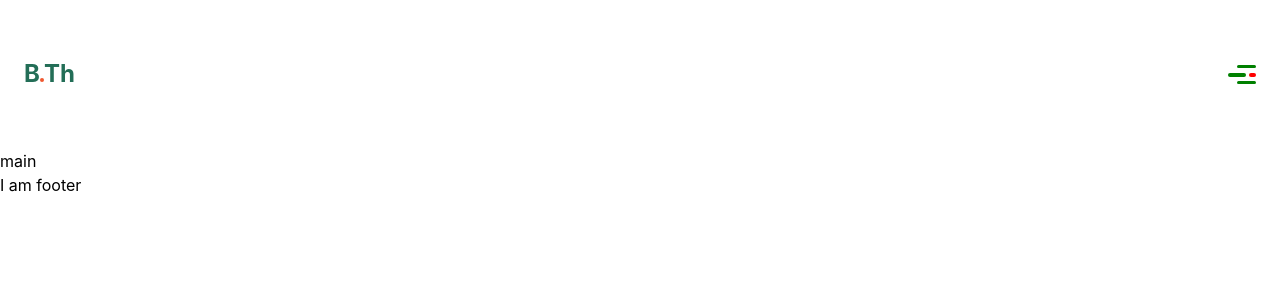
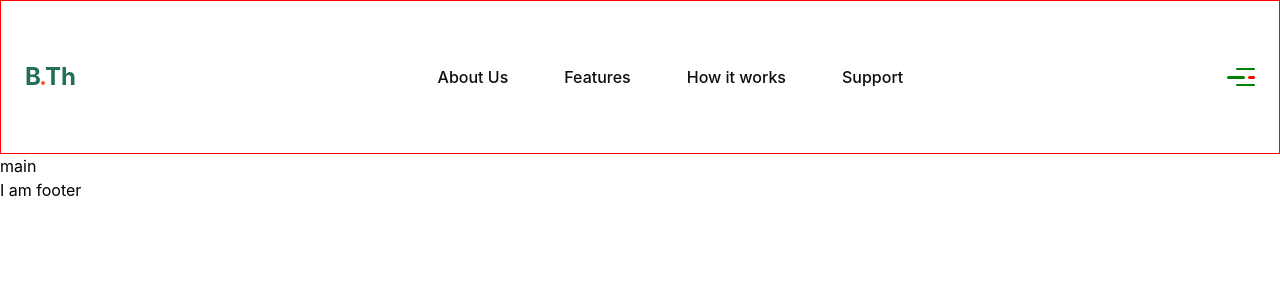
Before and after one commit to helciodev/react-test, a Next.js app: page / in a window 1280 px wide. Shown: the top 300 px of the page. Built offline with nearby package versions, Linux system fonts and the light colour scheme.

Commit message:
Fix issue with styled components classes

```diff
--- a/components/Hamburger.js
+++ b/components/Hamburger.js
@@ -7,11 +7,11 @@ const HamburgerElement = styled.div`
   align-items: end;
   cursor: pointer;
 
-  .hamburger:hover > .outer-line:first-of-type {
+  &:hover > .outer-line:first-of-type {
     transform: translateY(-3px);
   }
 
-  .hamburger:hover > .outer-line:last-of-type {
+  &:hover > .outer-line:last-of-type {
     transform: translateY(3px);
   }
 
--- a/components/Header.js
+++ b/components/Header.js
@@ -2,16 +2,19 @@ import React from "react";
 import styled from "styled-components";
 import Hamburger from "./Hamburger";
 import Logo from "./Logo";
+import Nav from "./Nav";
 const HeaderElement = styled.header`
   display: flex;
   align-items: center;
   justify-content: space-between;
   padding: 2.75rem 1.5rem;
+  border: 1px solid red;
 `;
 function Header() {
   return (
     <HeaderElement>
       <Logo />
+      <Nav />
       <Hamburger />
     </HeaderElement>
   );
--- a/components/Logo.js
+++ b/components/Logo.js
@@ -8,13 +8,14 @@ const ThLogo = styled.div`
     line-height: 1.8rem;
     display: flex;
     align-items: baseline;
-  }
+
     .red-dot {
       background-color: var(--call-to-action);
       height: 4px;
       width: 4px;
       border-radius: 50px;
       color: transparent;
+    }
   }
 `;
 function Logo() {
--- a/components/Nav.js
+++ b/components/Nav.js
@@ -1,5 +1,7 @@
 import Link from "next/link";
 import React from "react";
+import styled from "styled-components";
+
 const Navigation = styled.nav`
   ul {
     list-style: none;
@@ -7,18 +9,20 @@ const Navigation = styled.nav`
     gap: 3.5rem;
   }
 
-  li {
-    a {
-      text-decoration: none;
-      color: var(--black);
-      font-weight: 500;
-      line-height: 2rem;
-    }
+  a {
+    text-decoration: none;
+    font-weight: 500;
+    line-height: 2rem;
+  }
+
+  a:hover {
+    color: var(--call-to-action);
+    transition: all 0.3s ease;
   }
 `;
 function Nav() {
   return (
-    <Nav>
+    <Navigation>
       <ul>
         <li>
           <Link href='#'>About Us</Link>
@@ -33,7 +37,7 @@ function Nav() {
           <Link href='#'>Support</Link>
         </li>
       </ul>
-    </Nav>
+    </Navigation>
   );
 }
 
--- a/pages/_app.js
+++ b/pages/_app.js
@@ -35,9 +35,6 @@ a {
   color: var(--black);
 }
 
-a:hover {
-  text-decoration: underline;
-}
 
 /* APPLY SAME FONT FAMILY TO BUTTONS */
 
```
Lines whose indentation alone changed are shown as unchanged.
